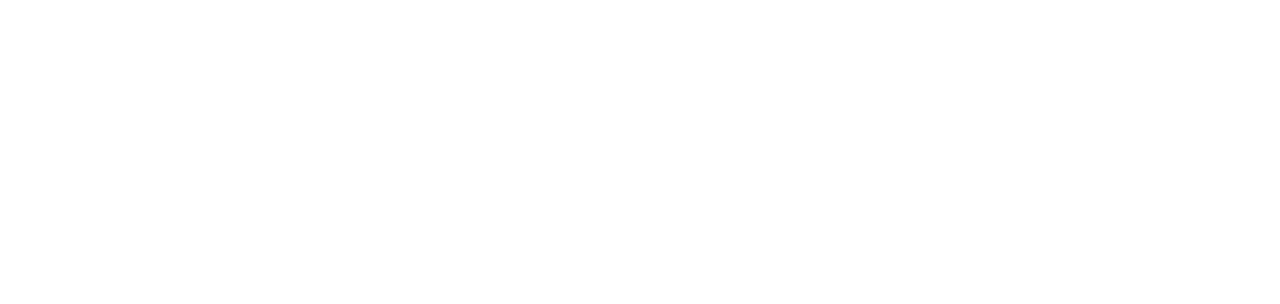
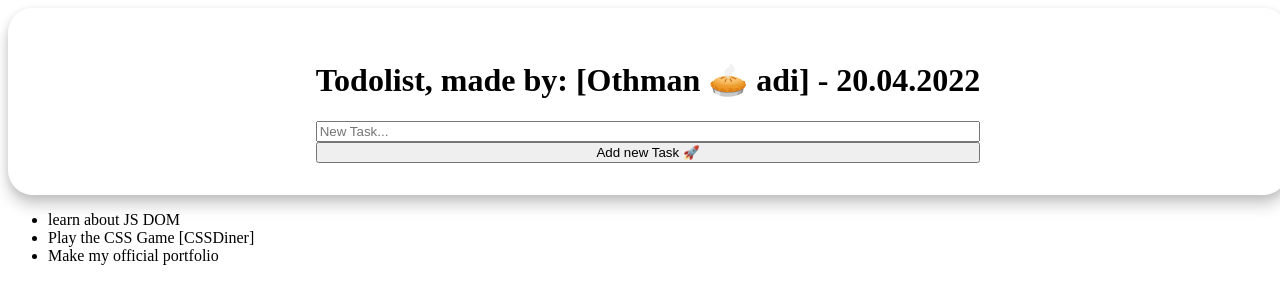
Before and after one commit to OthmanAdi/Todolist-Html-Css-Js-, a plain HTML site: page index.html in a window 1280 px wide. Drawn offline with Linux system fonts and the light colour scheme.

Commit message:
Update: NewTodo() function, glass morph, center div

```diff
--- a/index.html
+++ b/index.html
@@ -3,8 +3,22 @@
 <head>
     <meta charset="UTF-8">
     <title>Title</title>
+    <link rel="stylesheet" href="style.css">
 </head>
 <body>
 
+<div class="todofunction">
+    <h1>Todolist, made by: [Othman 🥧 adi] - 20.04.2022</h1>
+    <input type="text" id="myInput" placeholder="New Task...">
+    <button class="addBtn" onclick="NewTodo()">Add new Task 🚀</button>
+</div>
+
+<ul id="myUL">
+    <li>learn about JS DOM</li>
+    <li>Play the CSS Game [CSSDiner]</li>
+    <li>Make my official portfolio</li>
+</ul>
+
+<script src="scripts.js"></script>
 </body>
 </html>
--- a/scripts.js
+++ b/scripts.js
@@ -0,0 +1,10 @@
+function NewTodo() {
+    // console.log("Hello Class");
+    var listItem = document.createElement("li");
+    var inputField = document.getElementById("myInput").value;
+    var tNode = document.createTextNode(inputField);
+
+    listItem.appendChild(tNode);
+
+    document.getElementById("myUL").appendChild(listItem);
+}
--- a/style.css
+++ b/style.css
@@ -0,0 +1,14 @@
+.todofunction {
+    display: grid; /*flex*/
+    justify-content: center;
+    align-items: center;
+    border-radius: 25px;
+    backdrop-filter: blur(38px);
+    padding: 2rem;
+    box-shadow: 0 2px 10px rgb(0 0 0 / 10%), 0 10px 15px rgb(0 0 0 / 20%);
+    box-sizing: border-box;
+    background-image: linear-gradient(45deg, rgba(255, 255, 255, 0.4), rgba(255, 255, 255, 0.4));
+    width: 100vw;
+    min-height: 70px;
+    mix-blend-mode: hard-light;
+}
```
